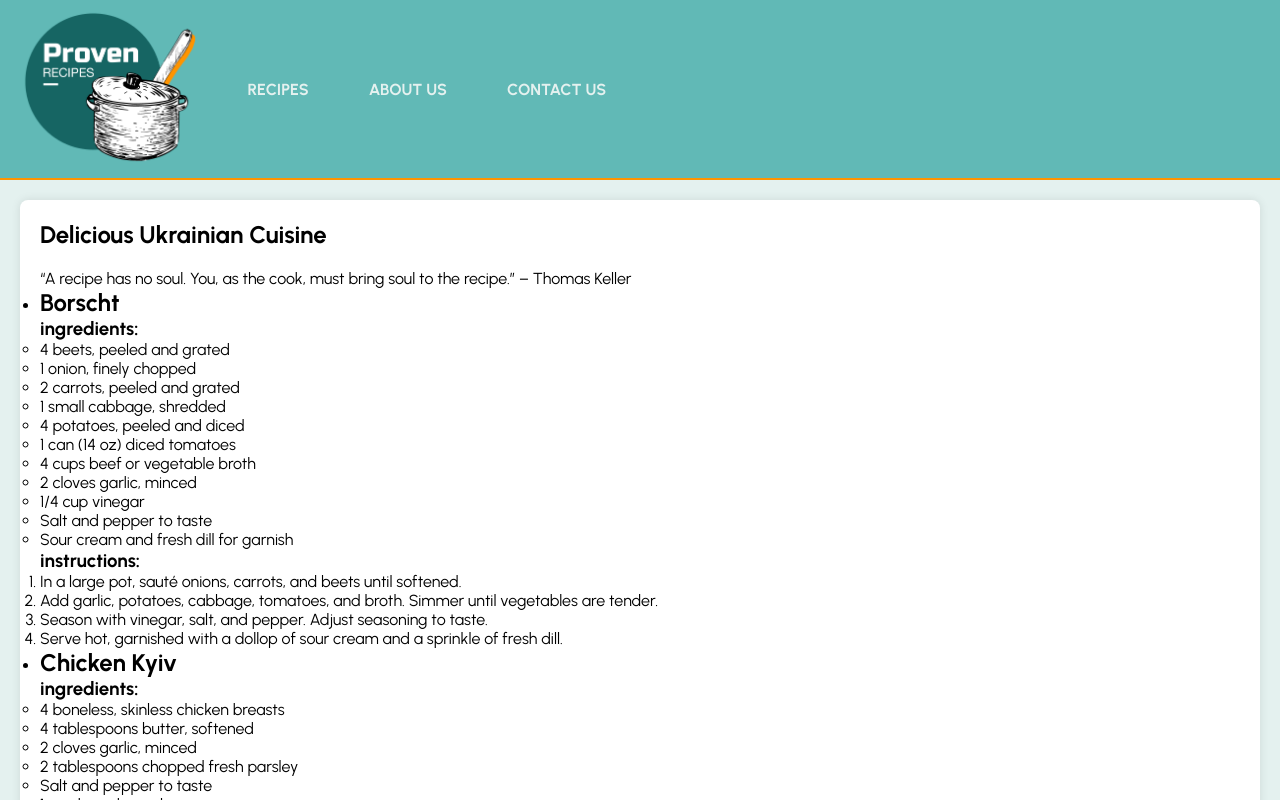
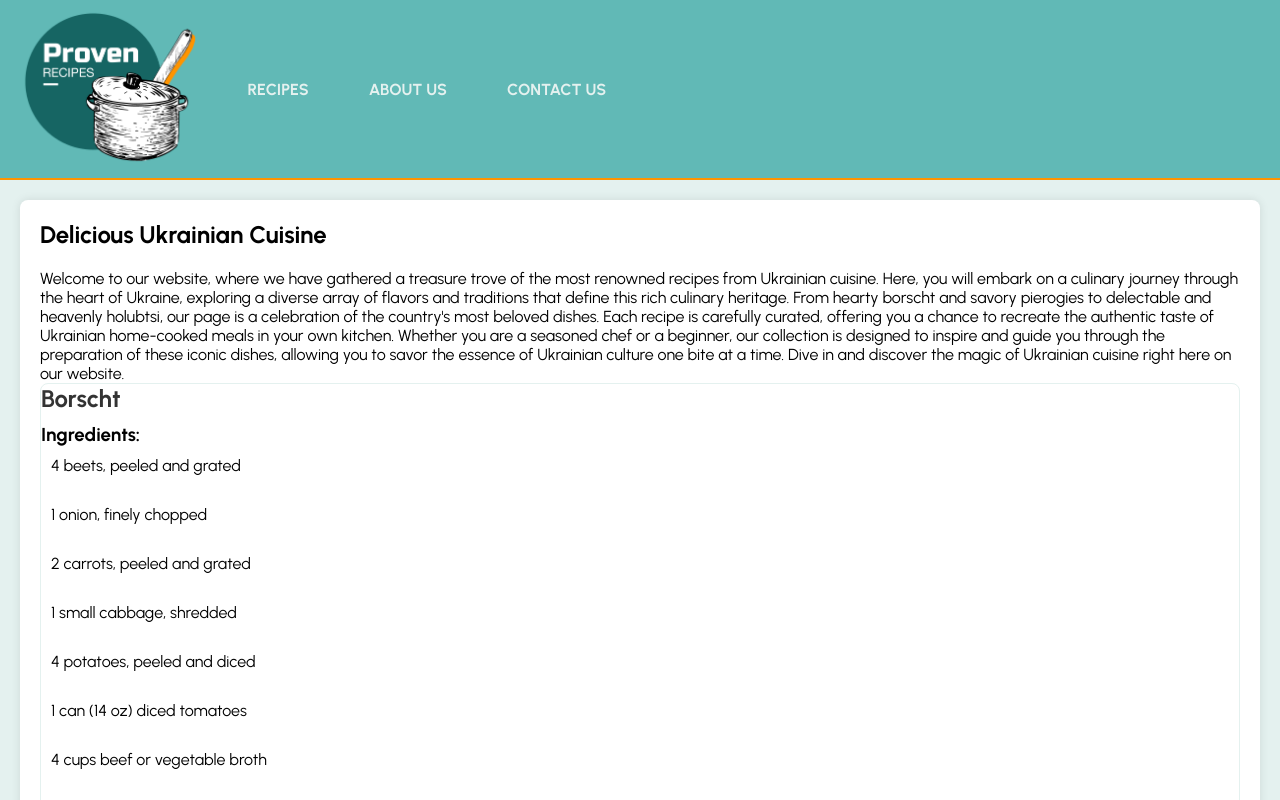
Before and after one commit to HalynaRiabokonenko/cookbook, a React (Create React App) app: page / in a window 1280 px wide. Shown: the top 800 px of the page. Built offline with nearby package versions, Linux system fonts and the light colour scheme.

Commit message:
add new styles to Home.css and Recipes.css, add vscode to gitignore

```diff
--- a/src/components/Footer.jsx
+++ b/src/components/Footer.jsx
@@ -37,6 +37,7 @@ function Footer() {
               <a
                 href="https://www.instagram.com/proven.recipes"
                 target="_blank"
+                rel="noreferrer"
               >
                 <img
                   className="footer__social-icon"
--- a/src/components/HomeContent.jsx
+++ b/src/components/HomeContent.jsx
@@ -9,27 +9,57 @@ function HomeContent() {
       <section className="home-content__container">
         <h1 className="home-content__header">Delicious Ukrainian Cuisine</h1>
         <p>
-          “A recipe has no soul. You, as the cook, must bring soul to the
-          recipe.” – Thomas Keller
+          Welcome to our website, where we have gathered a treasure trove of the
+          most renowned recipes from Ukrainian cuisine. Here, you will embark on
+          a culinary journey through the heart of Ukraine, exploring a diverse
+          array of flavors and traditions that define this rich culinary
+          heritage. From hearty borscht and savory pierogies to delectable and
+          heavenly holubtsi, our page is a celebration of the country's most
+          beloved dishes. Each recipe is carefully curated, offering you a
+          chance to recreate the authentic taste of Ukrainian home-cooked meals
+          in your own kitchen. Whether you are a seasoned chef or a beginner,
+          our collection is designed to inspire and guide you through the
+          preparation of these iconic dishes, allowing you to savor the essence
+          of Ukrainian culture one bite at a time. Dive in and discover the
+          magic of Ukrainian cuisine right here on our website.
         </p>
-        <div className="container-recipes__list--popular">
+        <div className="container-home__list--popular">
           <div>
-            <ul className="recipes__list--popular">
+            <ul className="home__list--popular">
               {recipesData.recipes
                 .filter((recipe) => [1, 3, 6].includes(recipe.id))
                 .map((recipe) => (
-                  <li key={recipe.id}>
-                    <h2>{recipe.name}</h2>
-                    <h3>ingredients:</h3>
-                    <ul>
+                  <li
+                    key={recipe.id}
+                    className="home-content__recipes-list--option"
+                  >
+                    <h2 className="home-content__recipes-name">
+                      {recipe.name}
+                    </h2>
+                    <h3 className="home-content__recipes-ingredients">
+                      ingredients:
+                    </h3>
+                    <ul className="home-content__ingredients-list">
                       {recipe.ingredients.map((ingredient, index) => (
-                        <li key={index}>{ingredient}</li>
+                        <li
+                          key={index}
+                          className="home-content__ingredients-list--option"
+                        >
+                          {ingredient}
+                        </li>
                       ))}
                     </ul>
-                    <h3>instructions:</h3>
-                    <ol>
+                    <h3 className="home-content__recipes-instructions">
+                      instructions:
+                    </h3>
+                    <ol className="home-content__instructions-list">
                       {recipe.instructions.map((instruction, index) => (
-                        <li key={index}>{instruction}</li>
+                        <li
+                          key={index}
+                          className="home-content__instructions-list--option"
+                        >
+                          {instruction}
+                        </li>
                       ))}
                     </ol>
                   </li>
--- a/src/components/RecipeList.jsx
+++ b/src/components/RecipeList.jsx
@@ -5,12 +5,13 @@ import "../styles/Recipes.css";
 const RecipeList = () => {
   return (
     <div>
-      <h1>Recipes</h1>
       <ul className="recipes-content__recipes-list">
         {recipesData.recipes.map((recipe) => (
           <li key={recipe.id} className="recipes-content__recipes-list--option">
             <h2 className="recipes-content__recipes-name">{recipe.name}</h2>
-            <h3>ingredients:</h3>
+            <h3 className="recipes-content__recipes-ingredients">
+              ingredients:
+            </h3>
             <ul className="recipes-content__ingredients-list">
               {recipe.ingredients.map((ingredient, index) => (
                 <li
@@ -21,10 +22,17 @@ const RecipeList = () => {
                 </li>
               ))}
             </ul>
-            <h3>instructions:</h3>
-            <ol>
+            <h3 className="recipes-content__recipes-instructions">
+              instructions:
+            </h3>
+            <ol className="recipes-content__instructions-list">
               {recipe.instructions.map((instruction, index) => (
-                <li key={index}>{instruction}</li>
+                <li
+                  key={index}
+                  className="recipes-content__instructions-list--option"
+                >
+                  {instruction}
+                </li>
               ))}
             </ol>
           </li>
--- a/src/recipes.json
+++ b/src/recipes.json
@@ -61,7 +61,7 @@
           "Vegetable oil for frying"
         ],
         "instructions": [
-          "Preheat oven to 350°F (175°C).",
+          "Preheat oven to 175°C (350°F).",
           "In a bowl, mix together butter, garlic, parsley, salt, and pepper.",
           "Cut a pocket into each chicken breast. Stuff with the butter mixture and seal the edges.",
           "Dip each chicken breast in flour, then egg, and coat with bread crumbs.",
@@ -113,7 +113,7 @@
           "Carefully peel off cabbage leaves. Place a spoonful of the meat mixture on each leaf and roll up tightly.",
           "In a separate bowl, mix tomato sauce, beef broth, tomato paste, paprika, salt, and pepper.",
           "Place cabbage rolls in a baking dish and pour the tomato sauce mixture over them.",
-          "Bake at 350°F (175°C) for 45 minutes to 1 hour, until the rolls are cooked through.",
+          "Bake at 175°C (350°F) for 45 minutes to 1 hour, until the rolls are cooked through.",
           "Serve hot with sour cream."
         ]
       },
@@ -227,7 +227,7 @@
         "Powdered sugar for dusting"
       ],
       "instructions": [
-        "Preheat oven to 350°F (175°C). Grease and flour a 9-inch round cake pan.",
+        "Preheat oven to 175°C (350°F). Grease and flour a 9-inch round cake pan.",
         "In a bowl, whisk together flour, baking powder, baking soda, and salt.",
         "In another bowl, cream together butter and sugar until light and fluffy.",
         "Beat in eggs, one at a time. Stir in vanilla extract.",
--- a/src/styles/Home.css
+++ b/src/styles/Home.css
@@ -1,13 +1,9 @@
-@import "./App.css";
-
-/* Main container */
 .home-content {
   margin-top: var(--header-hight);
   background-color: var(--light-green);
   padding: 20px;
 }
 
-/* Recipes section */
 .home-content__container {
   background-color: var(--white);
   border-radius: 8px;
@@ -21,38 +17,47 @@
   margin-bottom: 20px;
 }
 
-/* .recipes__list--popular {
+.home-content__recipes-list {
+  list-style-type: none;
+  flex-direction: column;
+}
+
+.home-content__recipes-list--option {
+  /* display: grid; */
+  align-items: baseline;
+  list-style-type: none;
+  border: 1px solid var(--light-green);
+  border-radius: 8px;
+}
+
+.home-content__ingredients-list {
   list-style-type: none;
 }
 
-.recipes__list--option {
-  display: flex;
-  align-items: baseline;
-}
-
-.recipes__items-list {
-  list-style-type: none;
-  padding: 0;
-  border: 1px solid var(--light-green);
-  border-radius: 4px;
-  flex-basis: 0;
-}
-
-.recipes li {
+.home-content__ingredients-list--option {
   margin-bottom: 10px;
   padding: 10px;
 }
 
-.recipes h2 {
+.home-content__recipes-name {
   font-size: 1.5em;
   margin-bottom: 10px;
   color: var(--dark-gray);
 }
 
-.recipes ul li {
+.home-content__recipes-ingredients {
+  text-transform: capitalize;
+}
+
+.home-content__recipes-instructions {
+  text-transform: capitalize;
+}
+
+.home-content__instructions-list {
   margin-left: 20px;
 }
 
-.recipes p {
-  font-size: 1em;
-} */
+.home-content__instructions-list--option {
+  margin-bottom: 10px;
+  padding: 10px;
+}
--- a/src/styles/Recipes.css
+++ b/src/styles/Recipes.css
@@ -29,13 +29,11 @@
   align-items: baseline;
   list-style-type: none;
   border: 1px solid var(--light-green);
+  border-radius: 8px;
 }
 
 .recipes-content__ingredients-list {
   list-style-type: none;
-  padding: 0;
-  border-radius: 4px;
-  flex-basis: 0;
 }
 
 .recipes-content__ingredients-list--option {
@@ -49,10 +47,19 @@
   color: var(--dark-gray);
 }
 
-/*.recipes ul li {
+.recipes-content__recipes-ingredients {
+  text-transform: capitalize;
+}
+
+.recipes-content__recipes-instructions {
+  text-transform: capitalize;
+}
+
+.recipes-content__instructions-list {
   margin-left: 20px;
 }
 
-.recipes p {
-  font-size: 1em;
-} */
+.recipes-content__instructions-list--option {
+  margin-bottom: 10px;
+  padding: 10px;
+}
```
Also changed, not shown: 1 other file (tests, documents, lock files or other folders).
